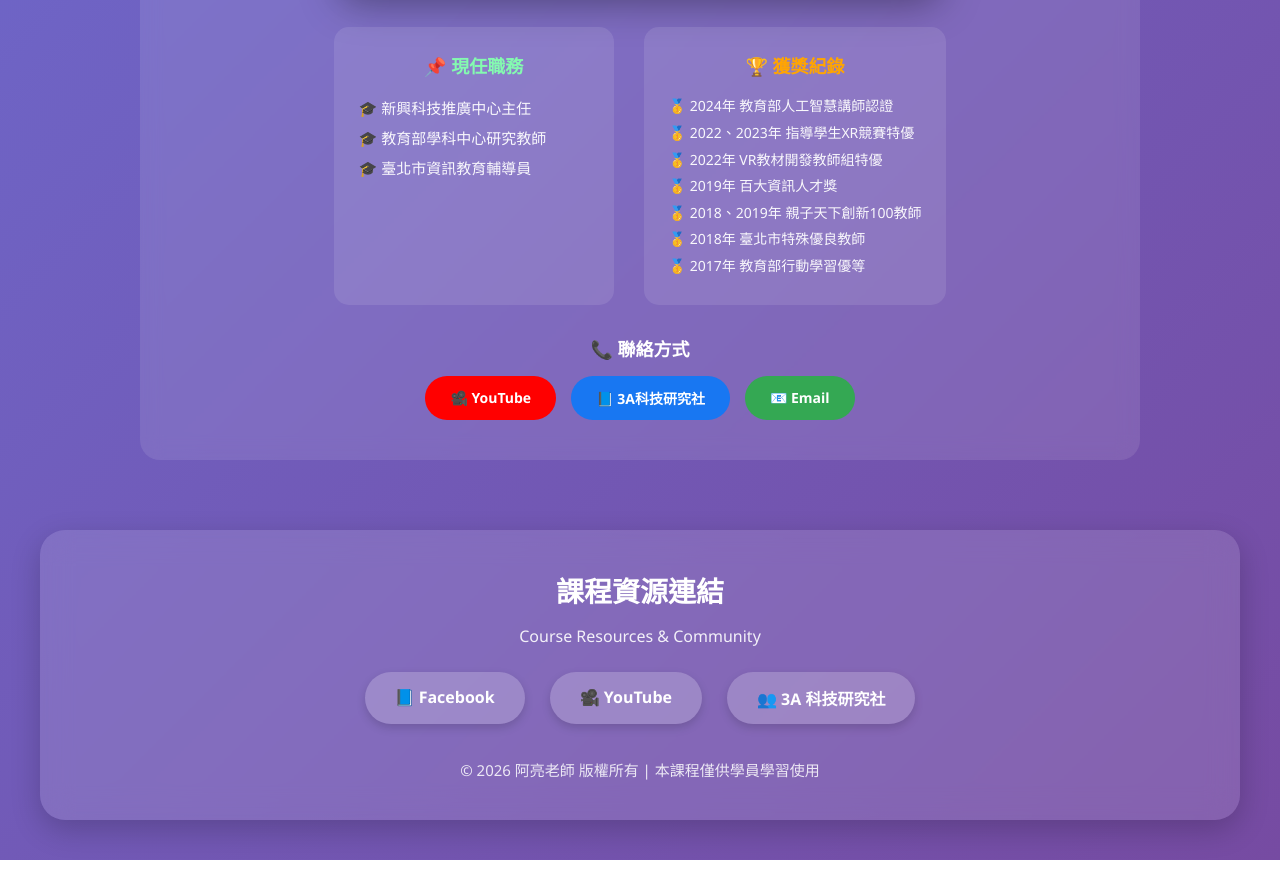
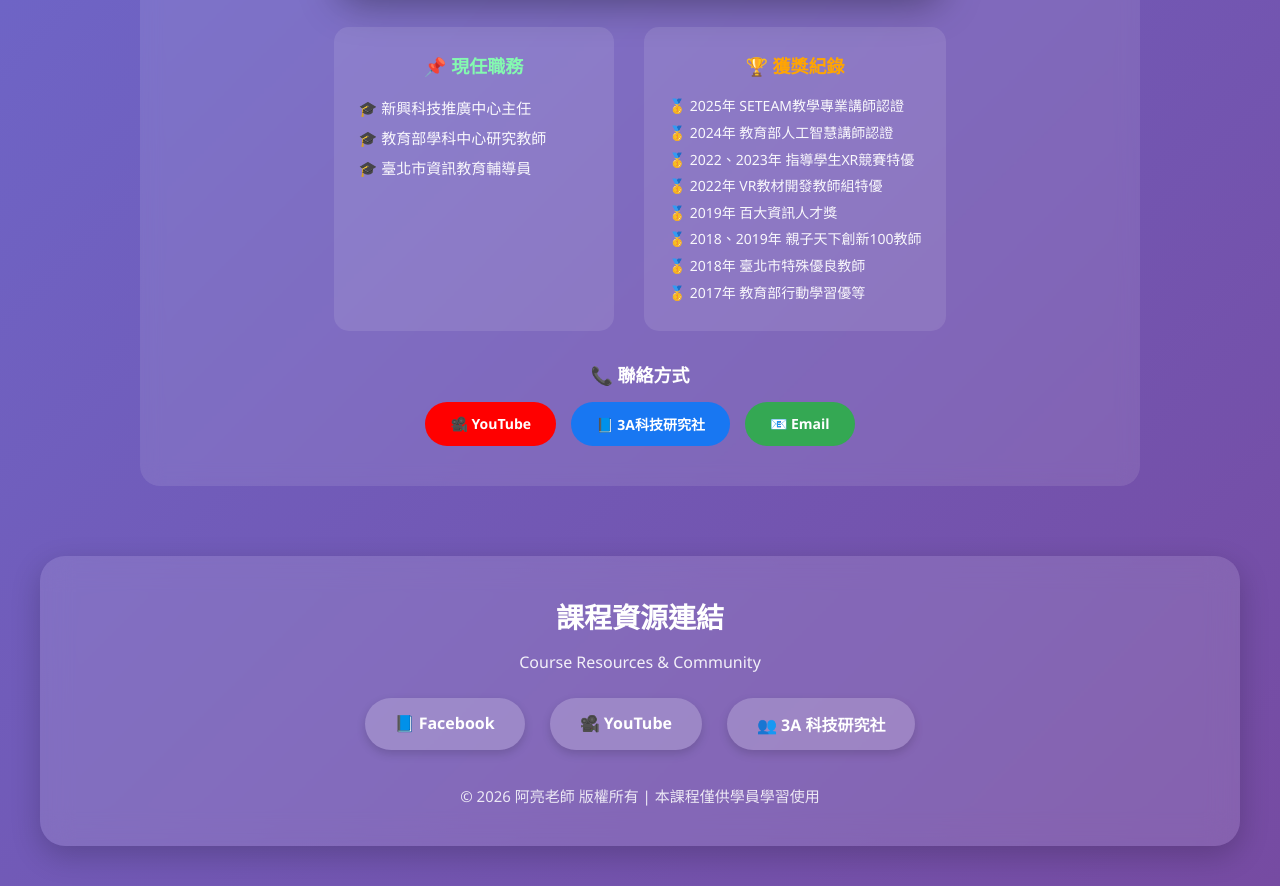
Before and after one commit to ChatGPT3a01/vibecoding-course-slides, a plain HTML site: page index.html in a window 1280 px wide. Shown: the part 2223-3109 px from the top of the page. Before the commit the page ends 3083 px from the top, so only its background shows below. Drawn offline with Linux system fonts and the light colour scheme.

Commit message:
新增 2025年 SETEAM教學專業講師認證
Co-Authored-By: Claude Opus 4.5 <noreply@anthropic.com>

```diff
--- a/index.html
+++ b/index.html
@@ -452,6 +452,7 @@
                 <div style="background: rgba(255,255,255,0.1); border-radius: 15px; padding: 25px; min-width: 280px; max-width: 400px; text-align: left;">
                     <h5 style="color: #ffa502; font-size: 18px; margin-bottom: 15px; text-align: center;">🏆 獲獎紀錄</h5>
                     <div style="color: rgba(255,255,255,0.95); font-size: 14px; line-height: 1.9;">
+                        🥇 2025年 SETEAM教學專業講師認證<br>
                         🥇 2024年 教育部人工智慧講師認證<br>
                         🥇 2022、2023年 指導學生XR競賽特優<br>
                         🥇 2022年 VR教材開發教師組特優<br>
```
Also changed, not shown: 1 other file.
